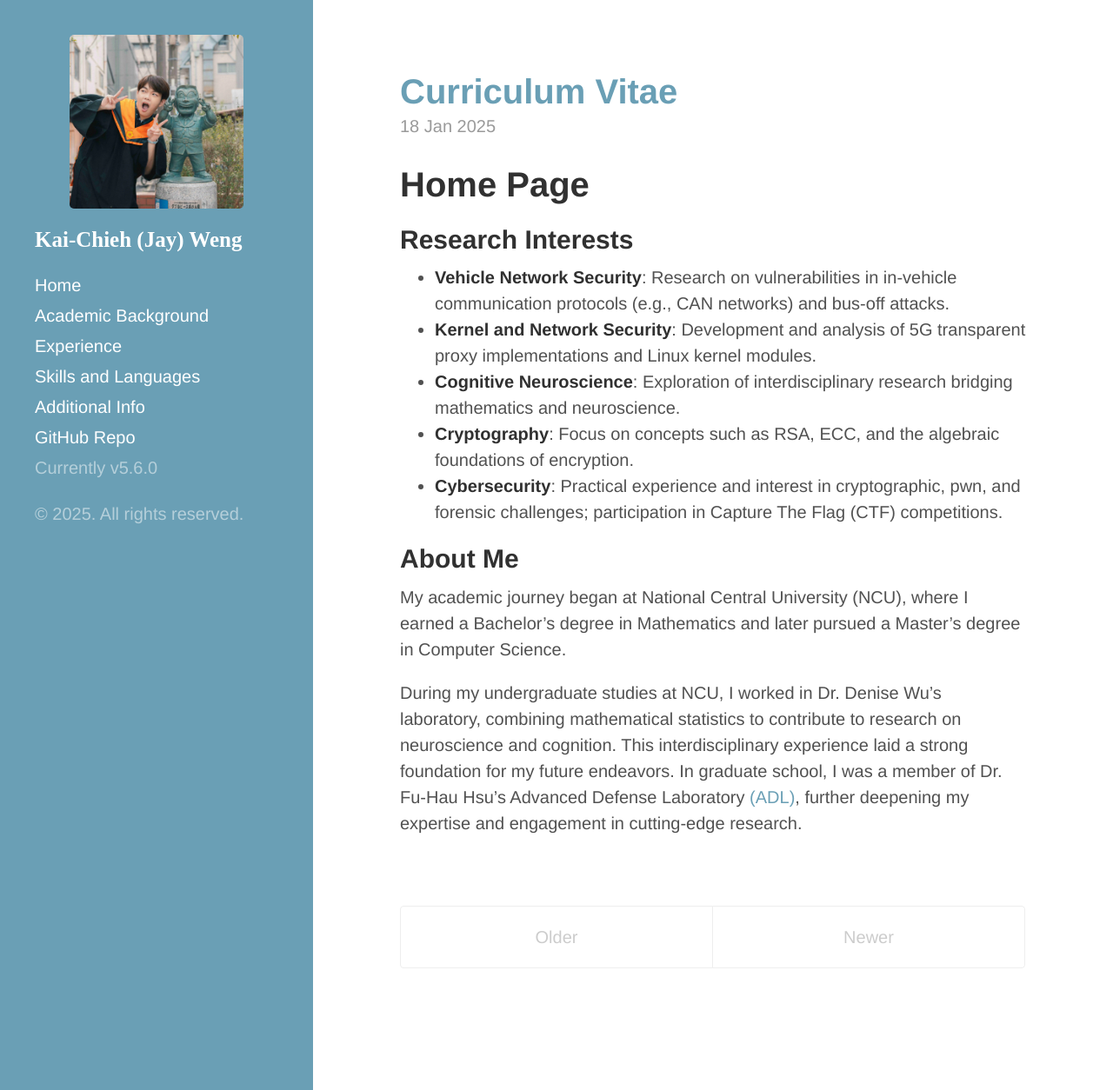
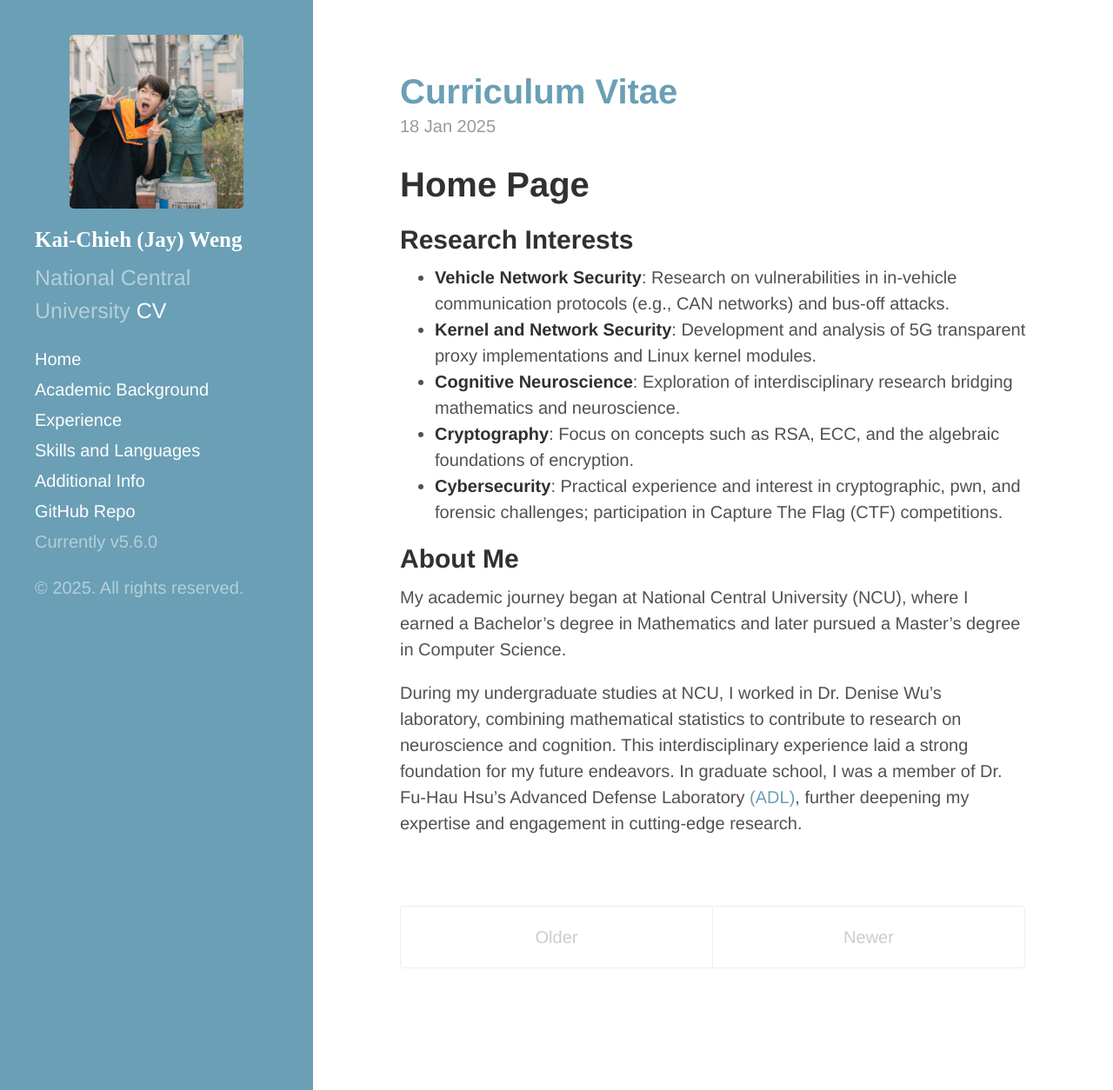
Before and after one commit to FactorialK/FactorialK.github.io, a Jekyll site: the page built from index.html, in a window 1280 px wide and 1254 px high. Shown: the whole window at 87% size. Built offline with Jekyll 4.4.1, drawn with Linux system fonts in a browser that asks for light colours; the list of posts is cut into pages by our own code.

Commit message:
250406 Revising few details

```diff
--- a/_config.yml
+++ b/_config.yml
@@ -8,8 +8,8 @@
 
 # Setup
 title:            Kai-Chieh (Jay) Weng
-# tagline:          'A Jekyll theme'
 # description:      'A brazen two-column <a href="http://jekyllrb.com" target="_blank">Jekyll</a> theme'
+description:      'National Central University <a href="https://factorialk.github.io/public/CV_KaiChiehWeng.pdf" target="_blank"> CV</a> '
 url:              https://factorialk.github.io/
 baseurl:          "/"
 
--- a/_includes/sidebar.html
+++ b/_includes/sidebar.html
@@ -39,10 +39,8 @@
       {% endfor %}
 
       <a class="sidebar-nav-item" href="{{ site.github.repo }}">GitHub Repo</a>
-      <!-- <p class="header">Email: jiahyang10410 "at" gmail.com</p> -->
       <span class="sidebar-nav-item">Currently v{{ site.version }}</span>
     </nav>
-    <!-- <p class="header"><a href="{{ site.baseurl }}/public/CV_KaiChiehWeng.pdf">CV</a></p> -->
 
     <p>&copy; {{ site.time | date: '%Y' }}. All rights reserved.</p>
   </div>
```
